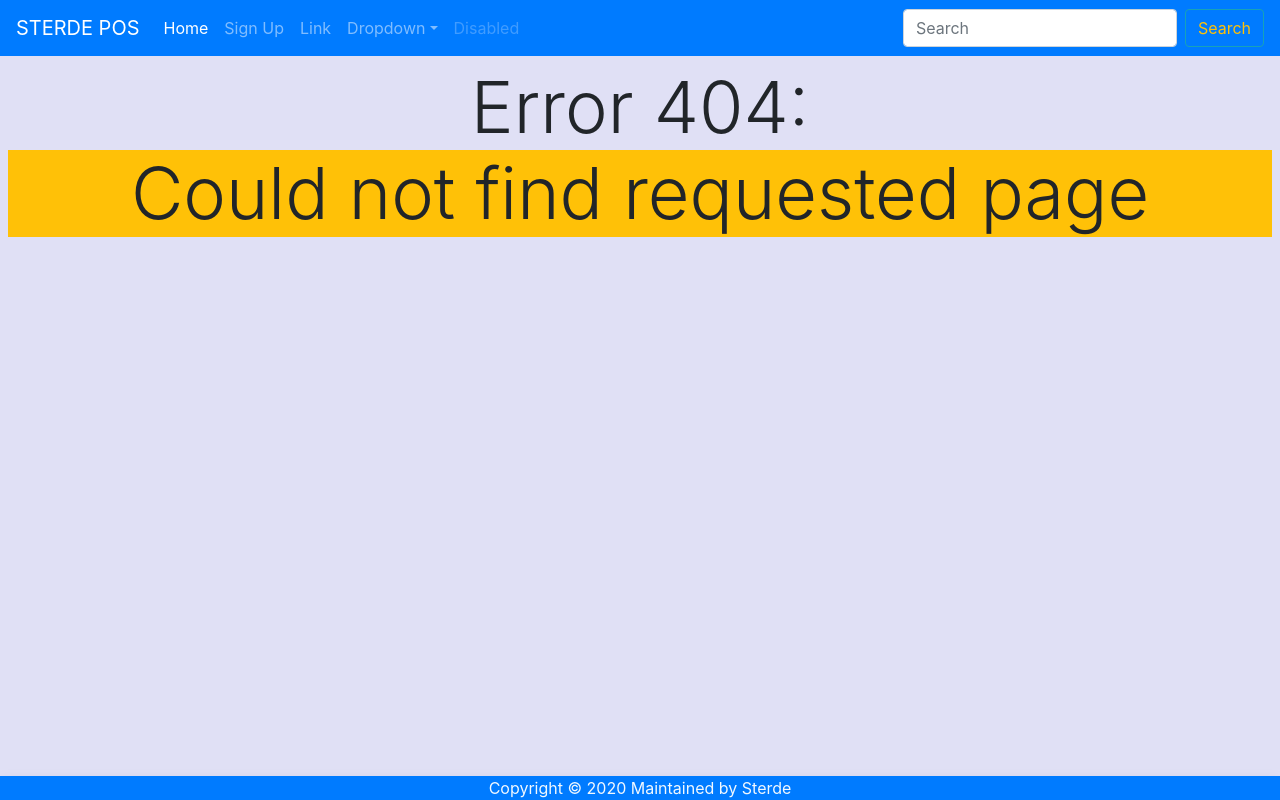
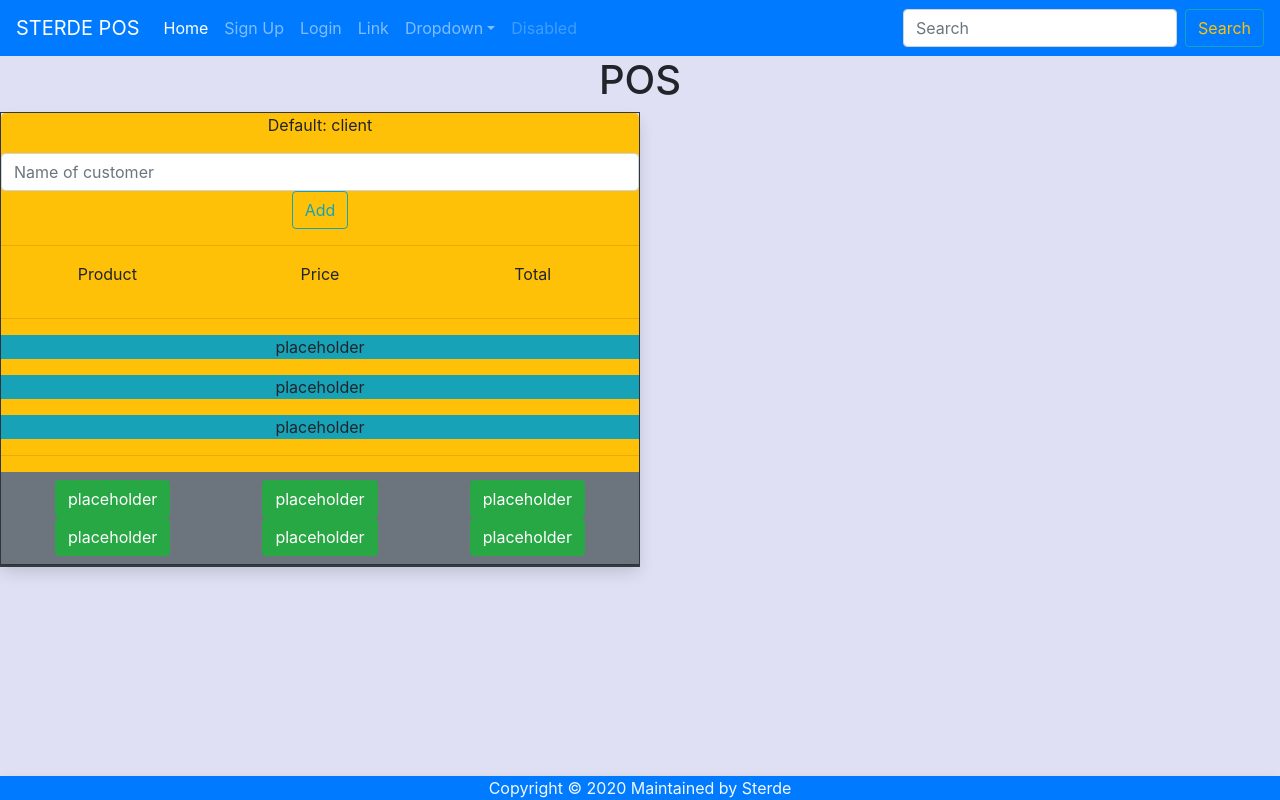
Before and after one commit to RDjarbeng/sterde_pos, a React (Create React App) app: page /home in a window 1280 px wide. Before the commit this address had no page. Built offline with nearby package versions, Linux system fonts and the light colour scheme.

Commit message:
Added home page, and todos

```diff
--- a/src/App.js
+++ b/src/App.js
@@ -5,6 +5,7 @@ import Nav from './components/Nav';
 import PageNotFound from './components/PageNotFound';
 import Footer from './components/Footer';
 import SignUp  from './components/SignUp';
+import Home  from './components/Home';
 import './css/bootstrap/bootstrap.min.css'
 import './App.css';
 
@@ -17,6 +18,7 @@ function App() {
           <Route path='/' exact component={Login} />
           <Route path='/login' exact component={Login} />
           <Route path='/signup' exact component={SignUp} />
+          <Route path='/home' exact component={Home} />
           <Route path='/'  component={PageNotFound } />
         </Switch>
         <Footer />
--- /dev/null
+++ b/src/components/Home.js
@@ -0,0 +1,23 @@
+import React, { Component } from 'react'
+import Form from './Home_left'
+
+class Home extends Component{
+    constructor() {
+        super()
+    }
+    render() {
+
+        return (
+            <div className='d-flex justify-content-center flex-column '>
+                <h1>POS</h1>
+                <div className='col-md-6 border border-dark p-0'>
+                <Form />
+                </div>
+                <div className='col-md-6 border border-dark p-0'>
+                                    </div>
+            </div>
+        );
+    }
+}
+
+export default Home;
--- /dev/null
+++ b/src/components/Home_left.js
@@ -0,0 +1,51 @@
+import React from 'react'
+
+function Form(params) {
+    return (
+        <form className=' shadow  bg-warning  rounded-lg'>
+            <p>Default: client</p>
+            <div className='form-group ' >
+                <input type='text' className='form-control ' placeholder='Name of customer' required />
+                <button className='btn btn-outline-info'>Add</button>
+            </div>
+            <hr />
+            <div className='d-flex'>
+                <p className='col-md-4'>Product</p>
+                <p className='col-md-4'>Price</p>
+                <p className='col-md-4'>Total</p>
+            </div>
+            <hr />
+
+            <div>
+                <p className='bg-info'>placeholder</p>
+                <p className='bg-info'>placeholder</p>
+                <p className='bg-info'>placeholder</p>
+            </div>
+            <hr />
+            <div className='d-flex p-2 align-items-center align-content-around flex-wrap bg-secondary'>
+                <div className='col-md-4'>
+                    <button className='btn btn-success'>placeholder</button>
+                </div>
+                <div className='col-md-4'>
+                    <button className='btn btn-success'>placeholder</button>
+                </div>
+                <div className='col-md-4'>
+                    <button className='btn btn-success'>placeholder</button>
+                </div>
+
+                <div className='col-md-4'>
+                    <button className='btn btn-success'>placeholder</button>
+                </div>
+                <div className='col-md-4'>
+                    <button className='btn btn-success'>placeholder</button>
+                </div>
+                <div className='col-md-4'>
+                    <button className='btn btn-success'>placeholder</button>
+                </div>
+            </div>
+        </form>
+
+    )
+}
+
+export default Form
--- a/src/components/Login.js
+++ b/src/components/Login.js
@@ -1,14 +1,14 @@
 import React from 'react';
-
+import { Link } from "react-router-dom";
 
 function Login() {
 /* todo: track state, change to controlled form */
     return (
         <div className='d-flex justify-content-center flex-column mx-auto mt-5'>
 
-            <form className='LoginForm' className='w-25 mx-auto shadow p-3 bg-light rounded-lg'>
+            <form className=' mx-auto shadow p-4 bg-light rounded-lg'>
                 <div className=' mx-auto bg-light'>
-                    <h2 className='display-4'>Sign In</h2>
+                    <h2 className='text-lg'>Sign In</h2>
                     <p>Login to your Account</p>
                 </div>
                 <div className='form-group ' >
@@ -20,7 +20,9 @@ function Login() {
                     <input type='text' className='form-control' placeholder='Password' />
                 </div>
                 <button className="btn btn-outline-primary btn-block">Login</button>
-
+                <div className='mt-2'>
+                    <span className='text-secondary'>Dont have an account?<Link to='/signup' > Register</Link> </span>
+                </div>
             </form>
         </div>
     );
--- a/src/components/Nav.js
+++ b/src/components/Nav.js
@@ -13,10 +13,13 @@ function Nav() {
             <div className="collapse navbar-collapse" id="navbarSupportedContent">
                 <ul className="navbar-nav mr-auto">
                     <li className="nav-item active">
-                        <Link className="nav-link" to='/' >Home <span className="sr-only">(current)</span></Link>
+                        <Link className="nav-link" to='/home' >Home <span className="sr-only">(current)</span></Link>
                     </li>
                     <li className="nav-item">
                         <Link className="nav-link" to='/signup' >Sign Up <span className="sr-only">(current)</span></Link>
+                    </li>
+                    <li className="nav-item">
+                        <Link className="nav-link" to='/login' >Login <span className="sr-only">(current)</span></Link>
                     </li>
                     <li className="nav-item">
                         <a className="nav-link" >Link</a>
--- a/src/components/SignUp.js
+++ b/src/components/SignUp.js
@@ -28,7 +28,7 @@ function SignUp() {
                     <input type='checkbox' className='' /><label> I have read and agree to Sterde terms and conditions</label>
                 </div>
                 <button className="btn btn-outline-primary btn-block">Register</button>
-                <div>
+                <div className='mt-2'>
                     <span className='text-secondary'>Have an account?<Link  to='/login' > Sign in</Link> </span>
                 </div>
             </form>
```
